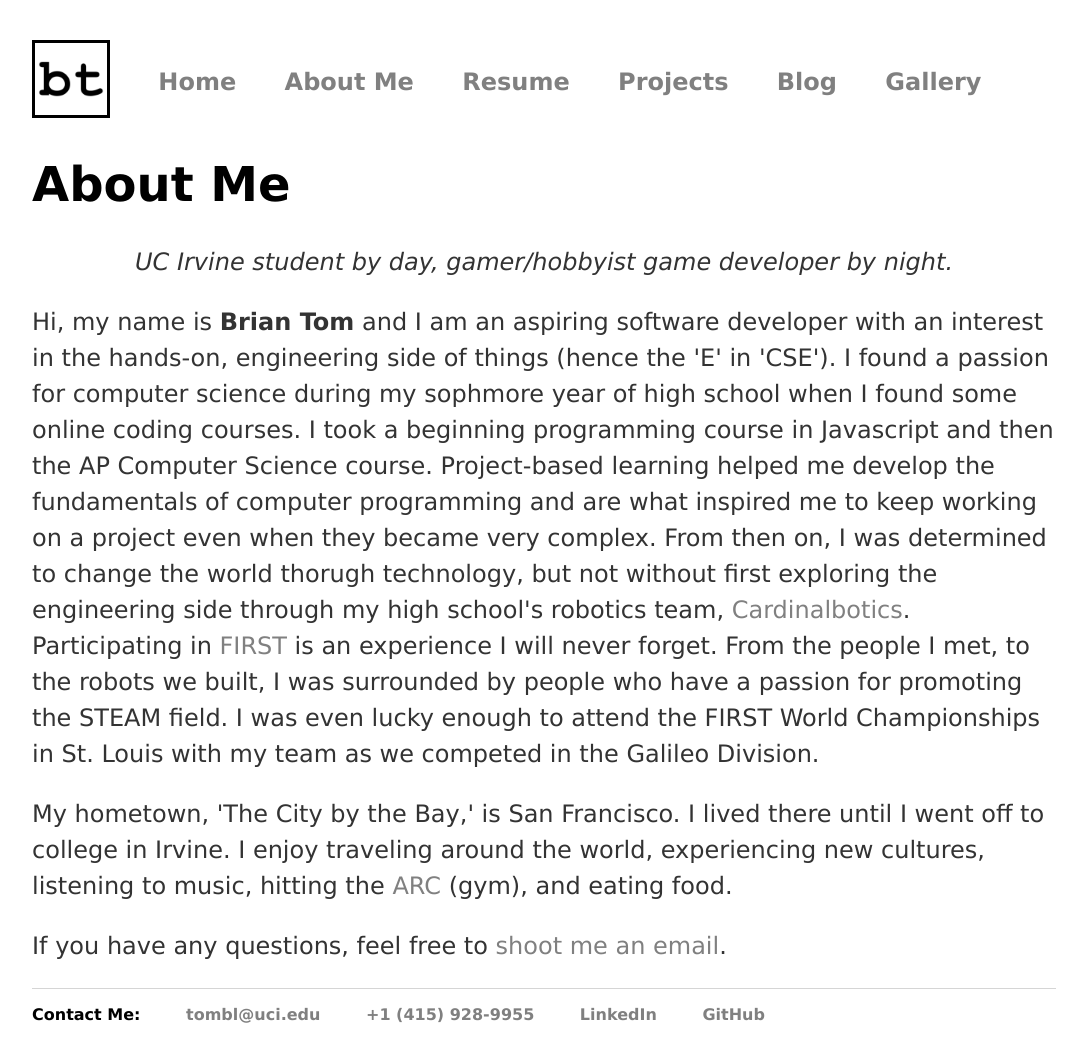
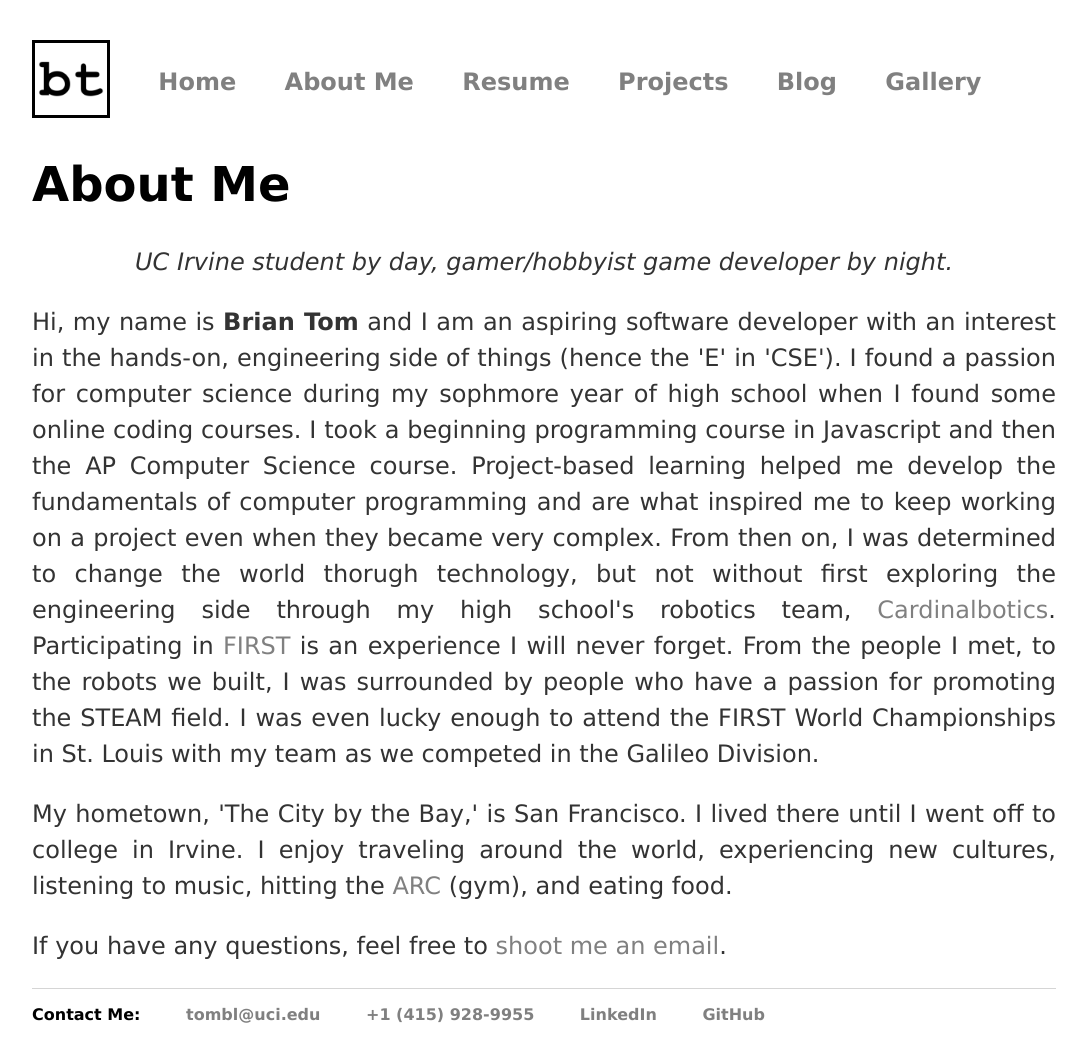
Before and after one commit to BTx123/BTx123.github.io, a Jekyll site: the page built from about/index.html, in a window 1280 px wide. Shown: the whole page, without its empty margins (96-1183 px from the left). Built offline with Jekyll 4.4.1, drawn with Linux system fonts in a browser that asks for light colours; nearby versions of some CDN libraries.

Commit message:
Update about with justify

```diff
--- a/css/main.css
+++ b/css/main.css
@@ -49,6 +49,10 @@ a {
 /* underline links when mouse hovers */
 a:hover {
     text-decoration: underline;
+}
+
+.about {
+    text-align: justify;
 }
 
 #about-tagline {
```
